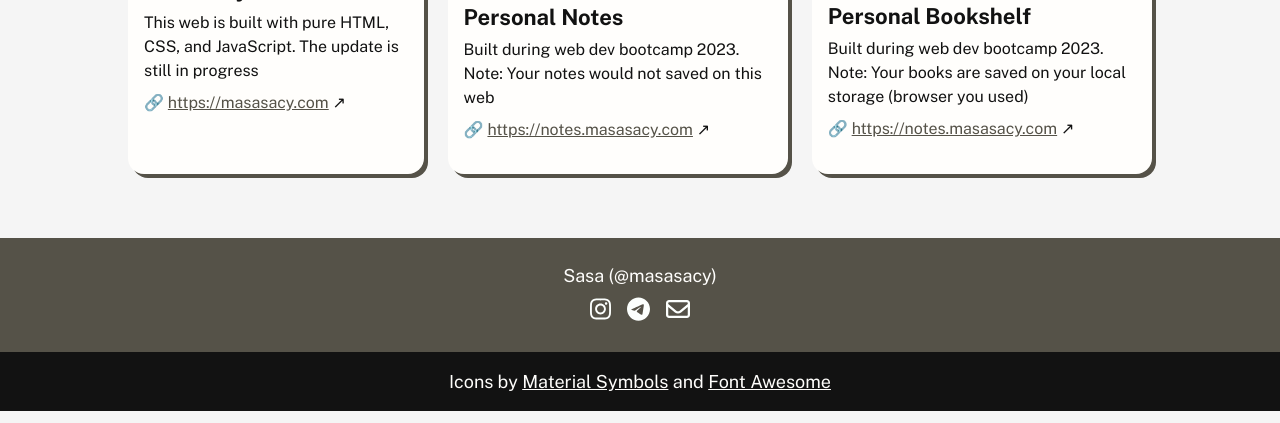
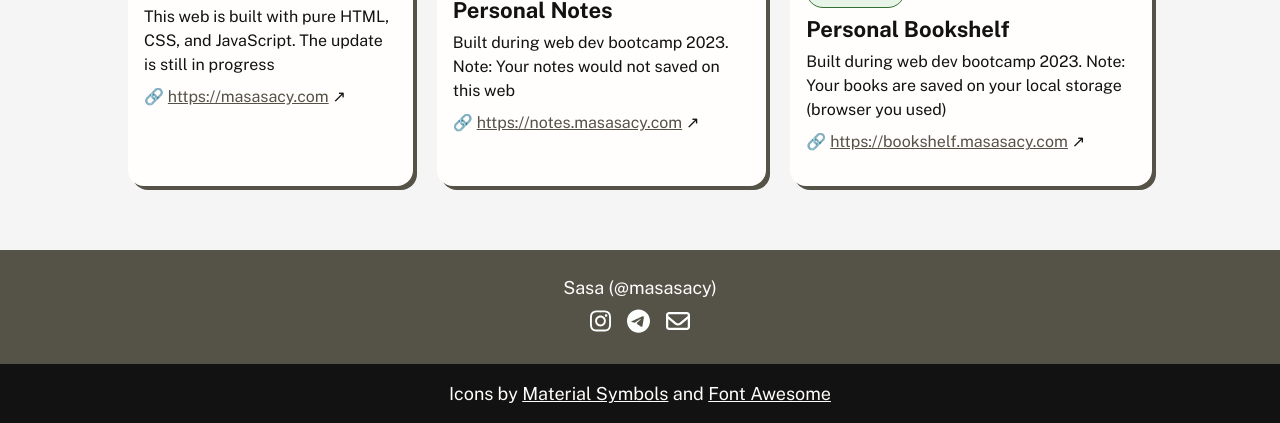
Before and after one commit to masasacy/masasacy, a plain HTML site: page index.html in a window 1280 px wide. Shown: the part 1784-2207 px from the top of the page. Drawn offline with nearby package versions, Linux system fonts and the light colour scheme; a script that the page names is missing.

Commit message:
fix: URL and cover of project 3

```diff
--- a/index.html
+++ b/index.html
@@ -104,7 +104,7 @@
                                     </div>
                                     <h3>Personal Bookshelf</h3>
                                     <p>Built during web dev bootcamp 2023. Note: Your books are saved on your local storage (browser you used)</p>
-                                    <p>🔗 <a target="_blank" href="https://notes.masasacy.com">https://notes.masasacy.com</a> ↗</p>
+                                    <p>🔗 <a target="_blank" href="https://bookshelf.masasacy.com">https://bookshelf.masasacy.com</a> ↗</p>
                                 </div>
                             </div>
                         </section>
```
Also changed, not shown: img/image-project-3.png.
